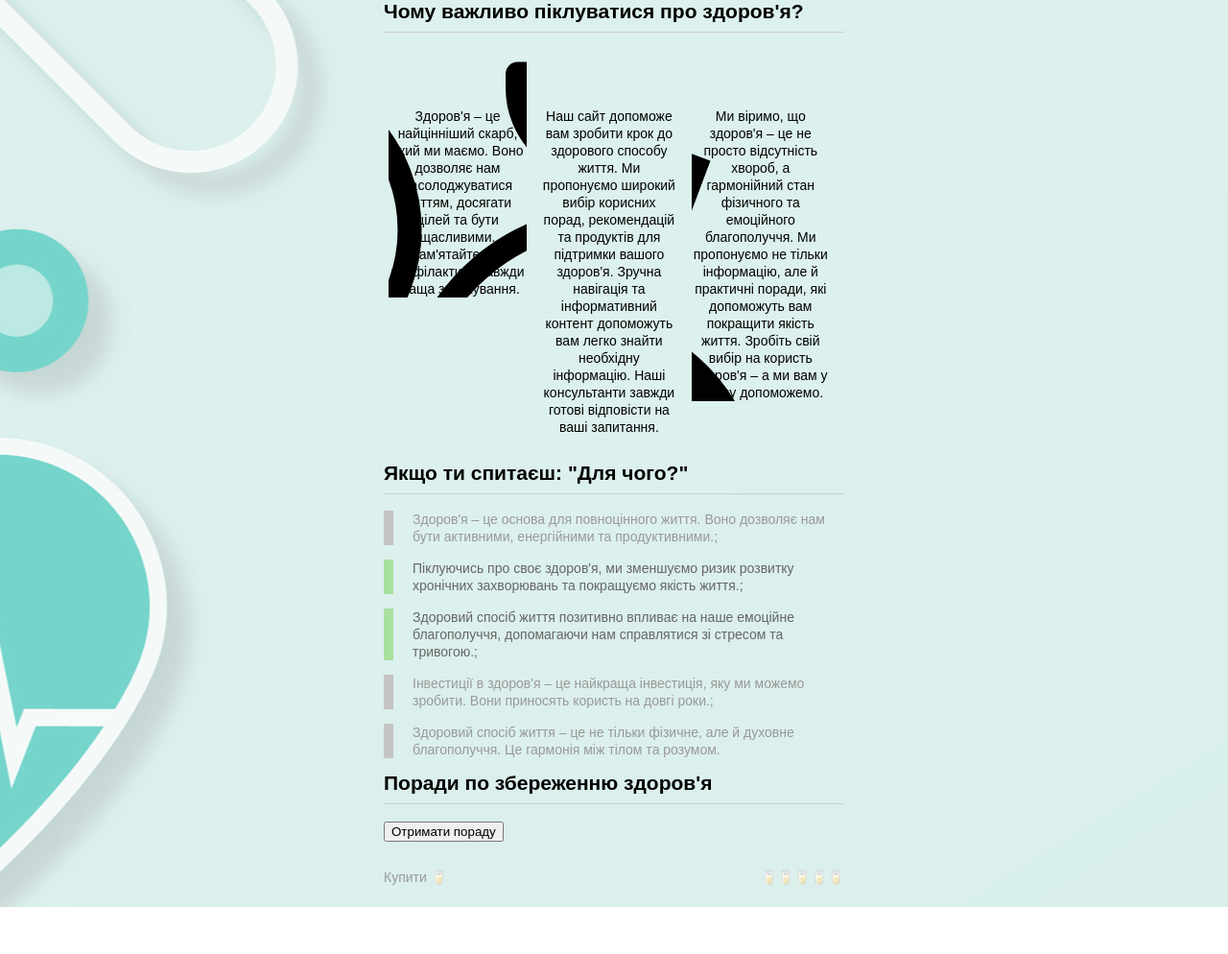
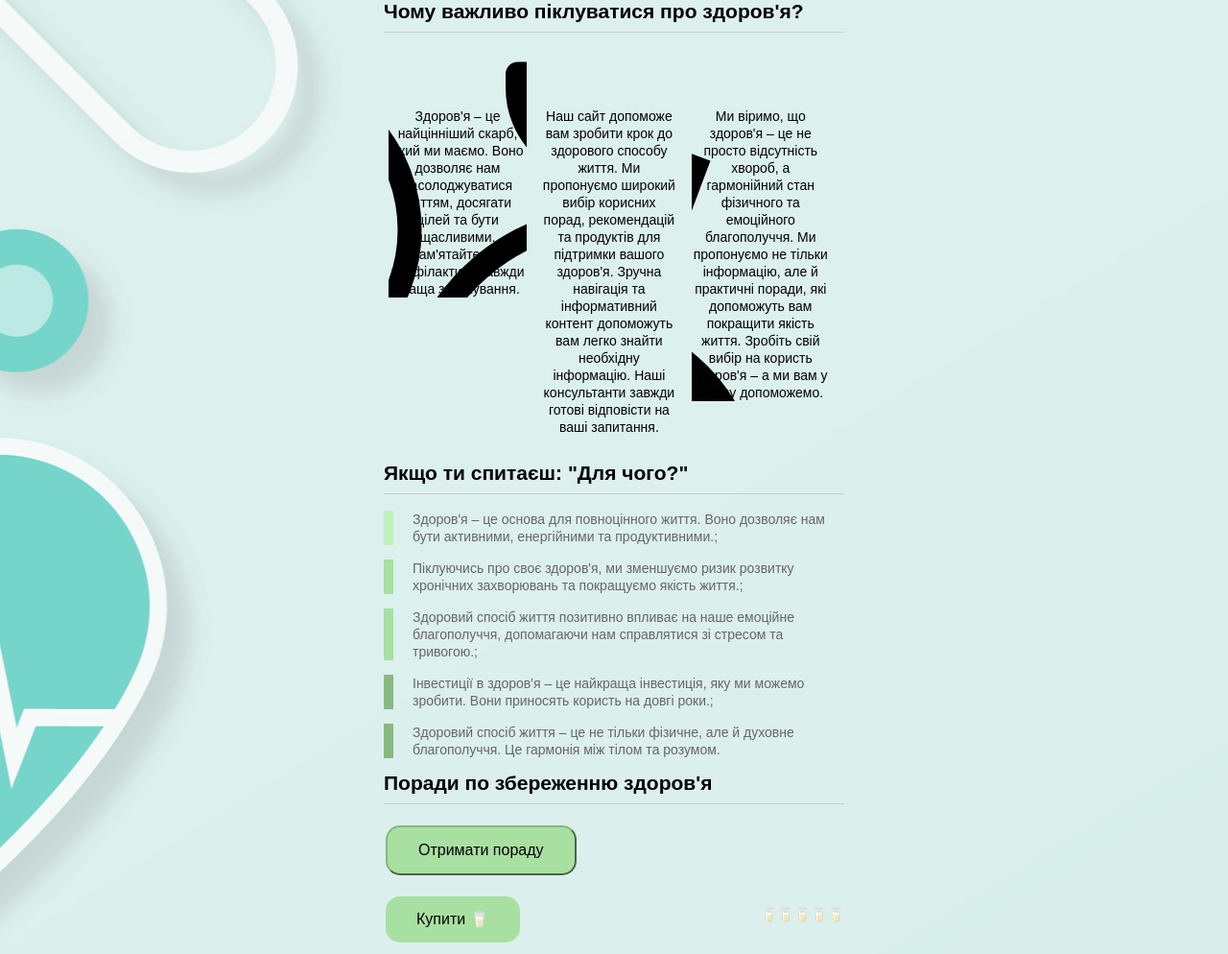
Before and after one commit to DarynaPolt/Save_health, a plain HTML site: page index.html in a window 1280 px wide. Shown: the part 454-1448 px from the top of the page at 96% size. Before the commit the page ends 1399 px from the top, so only its background shows below. Drawn offline with Linux system fonts and the light colour scheme; files whose address does not match are found by name.

Commit message:
Update style.css
все працює, ура

```diff
--- a/css/style.css
+++ b/css/style.css
@@ -30,12 +30,17 @@ h2 {
 .skills-item {
     margin-bottom: 15px;
     padding-left: 20px;
-    border-left: 10px solid #c4c4c4;
-    color: #999999;
+    border-left: 10px solid #c1f1bb;
+    color: #666666;
 }
 
 .standard {
-    border-color: #a8e0a0;
+    border-color: #a8e0a1;
+    color: #666666;
+}
+
+.vip {
+    border-color: #86b97f;
     color: #666666;
 }
 
@@ -89,4 +94,30 @@ h2 {
     color: #999999;
 }
 
-.button
+.btn_health_wishes {
+    background-color: #a8e0a1;
+    border-color: #86b97f;
+    color: rgb(0, 0, 0);
+    padding: 15px 32px;
+    text-align: center;
+    text-decoration: none;
+    display: inline-block;
+    font-size: 16px;
+    margin: 4px 2px;
+    cursor: pointer;
+    border-radius: 15px;
+}
+
+.btn-buy-tablets {
+    background-color: #a8e0a1;
+    border-color: #86b97f;
+    color: rgb(0, 0, 0);
+    padding: 15px 32px;
+    text-align: center;
+    text-decoration: none;
+    display: inline-block;
+    font-size: 16px;
+    margin: 4px 2px;
+    cursor: pointer;
+    border-radius: 15px;
+}
```
